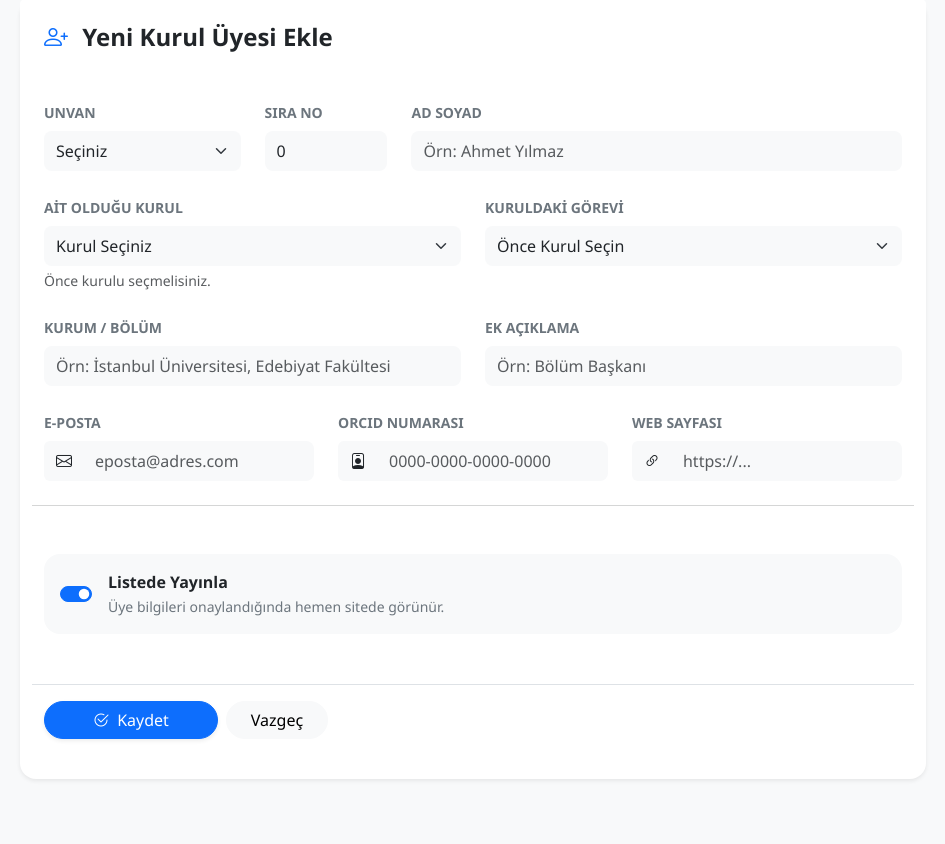
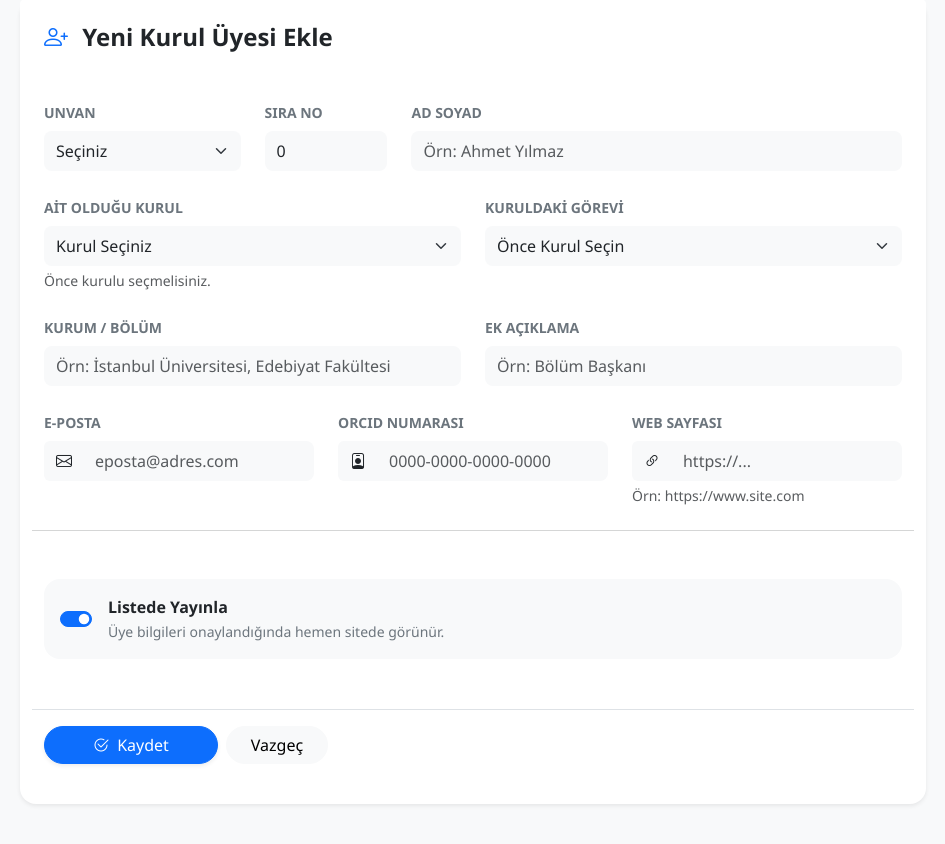
Before and after one commit to osmanselvi/akademik, a PHP site: page /admin/kurul/create in a window 1280 px wide. Shown: the part 160-1004 px from the top of the page, without its empty margins (167-1112 px from the left). Run offline with PHP 8.4, Linux system fonts and the light colour scheme; the visitor is signed in with stand-in values (Sample User, id 1); data comes from the database, SQL or seed files in the repository; some libraries are stand-ins or nearby versions.

Commit message:
style: Add URL format hint and remove debug logs

```diff
--- a/app/Controllers/Admin/KurulController.php
+++ b/app/Controllers/Admin/KurulController.php
@@ -168,9 +168,6 @@ class KurulController extends BaseController {
             'web_page' => $_POST['web_page'] ?? null,
             'is_approved' => isset($_POST['is_approved']) ? 1 : 0
         ];
-
-        // Debug log
-        logger("Kurul üyesi güncelleme isteği. ID: $id, Sira: " . ($data['sira'] ?? 'YOK') . ", Data: " . json_encode($data));
 
         if ($this->yayinKurulModel->update($id, $data)) {
             redirect('/admin/kurul', 'Üye bilgileri güncellendi.', 'success');
--- a/app/views/admin/kurul/create.php
+++ b/app/views/admin/kurul/create.php
@@ -102,6 +102,7 @@ $breadcrumbs = [
                                     <input type="url" name="web_page" class="form-control bg-light border-0 py-2 rounded-end-3"
                                            placeholder="https://..." value="<?= old('web_page') ?>">
                                 </div>
+                                <div class="form-text small text-muted">Örn: https://www.site.com</div>
                             </div>
 
                             <hr class="my-4 text-muted opacity-25">
--- a/app/views/admin/kurul/member_edit.php
+++ b/app/views/admin/kurul/member_edit.php
@@ -104,6 +104,7 @@ $breadcrumbs = [
                                     <input type="url" name="web_page" class="form-control bg-light border-0 py-2 rounded-end-3"
                                            value="<?= e($member->web_page) ?>">
                                 </div>
+                                <div class="form-text small text-muted">Örn: https://www.site.com</div>
                             </div>
 
                             <hr class="my-4 text-muted opacity-25">
```
